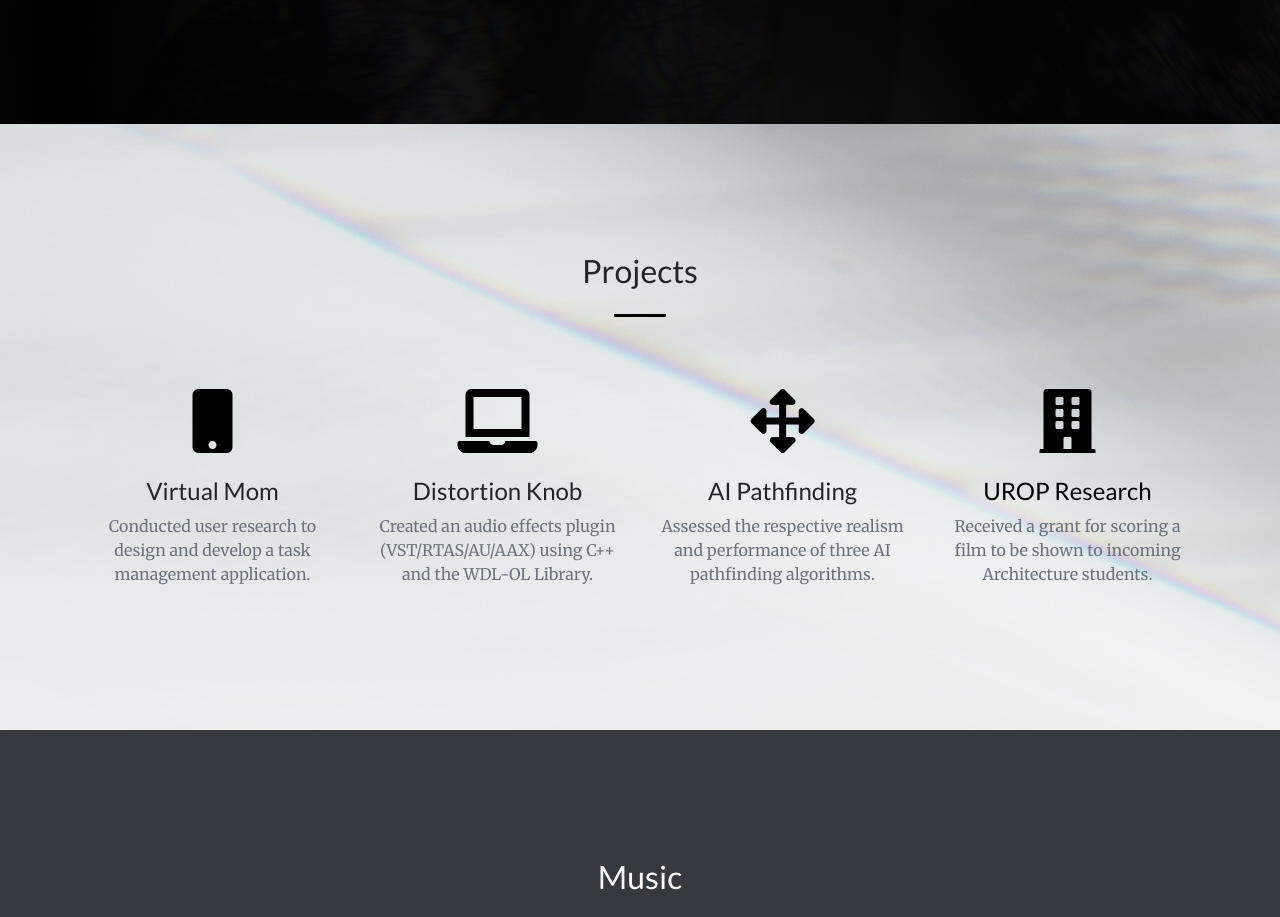
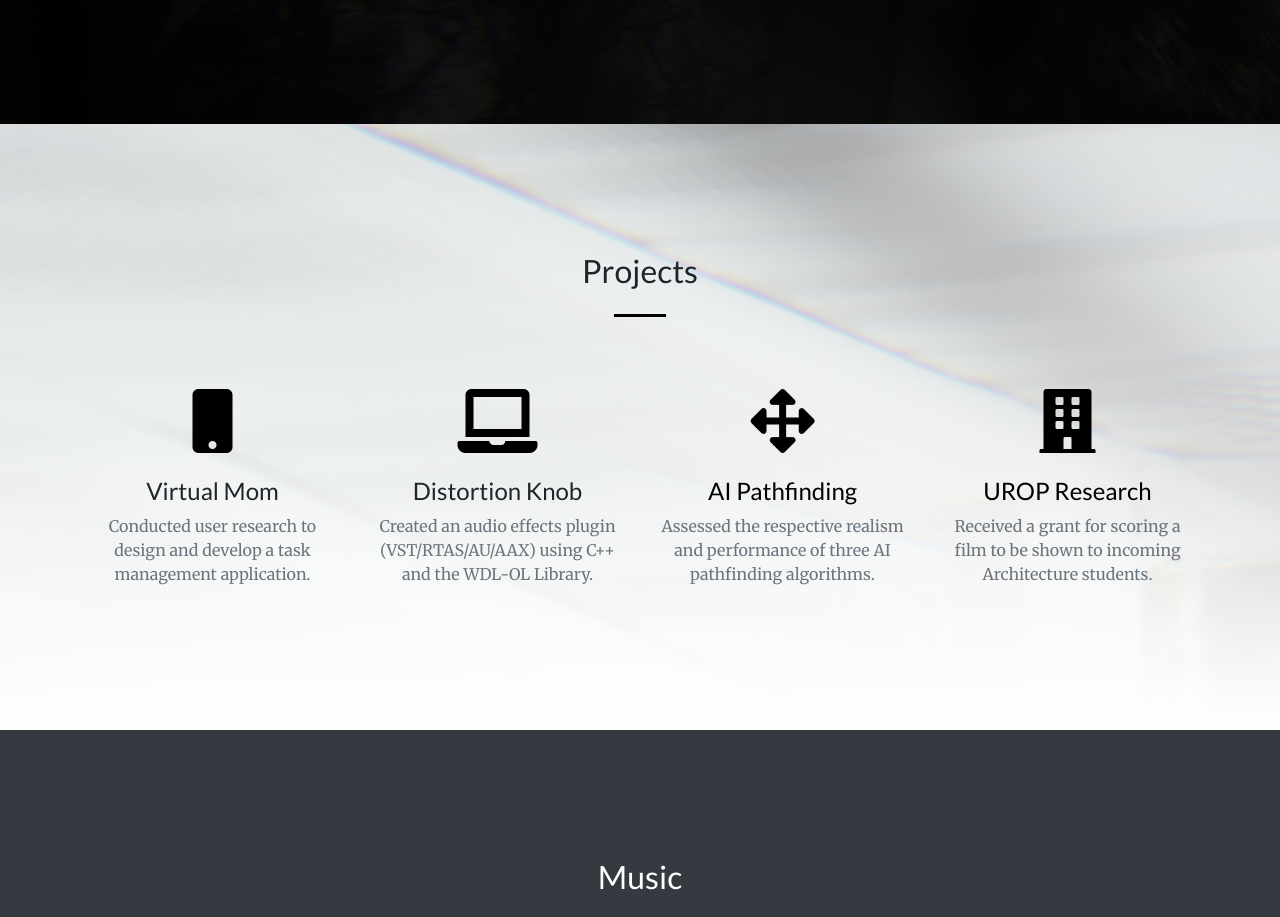
Before and after one commit to FrankHartmanDSP/Personal-Website-V2, a website with bundled scripts: page index.html in a window 1280 px wide. Shown: the part 1600-2517 px from the top of the page. Built offline with nearby package versions, Linux system fonts and the light colour scheme.

Commit message:
Changed Projects background

```diff
--- a/index.html
+++ b/index.html
@@ -130,7 +130,7 @@
         <div class="col-lg-3 col-md-6 text-center">
           <div class="mt-5">
             <i class="fas fa-4x fa-arrows-alt text-primary mb-4"></i>
-            <h3 class="h4 mb-2">AI Pathfinding</h3>
+            <h3 class="h4 mb-2"><a href="https://github.com/FrankHartmanDSP/AI_Pathfinding_ImplementationAndData/blob/master/Final%20Paper.pdf" target="_blank">AI Pathfinding</a></h3>
             <p class="text-muted mb-0">Assessed the respective realism and performance of three AI pathfinding algorithms.</p>
           </div>
         </div>
--- a/scss/_masthead.scss
+++ b/scss/_masthead.scss
@@ -35,9 +35,14 @@ header.masthead {
 // About page background
 #about{
   background: linear-gradient(to top, #{fade-out($brown, .09)} 0%,#{fade-out($brown, 0)} 100%), url('../img/about/bg-about.jpg');
+
 }
 
 // Projects page background
 #projects{
-  background: linear-gradient(to top, #{fade-out($white, 0.25)} 0%,#{fade-out($white, 0.5)} 100%), url('../img/projects/bg-projects.jpg');
+  background: linear-gradient(to top, #{fade-out($white, 0)} 0%,#{fade-out($white, 0.5)} 100%), url('../img/projects/bg-projects.jpg');
+  background-position: center;
+  background-repeat: no-repeat;
+  background-attachment: scroll;
+  background-size: cover;
 }
```
Also changed, not shown: css/creative.css, css/creative.min.css.
